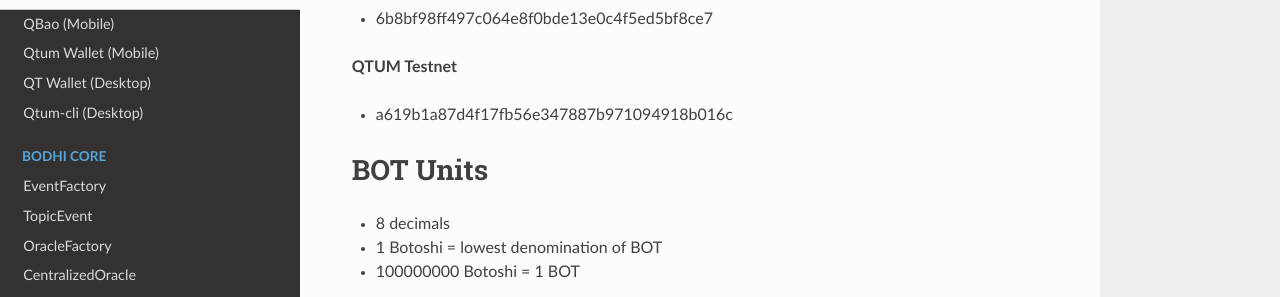
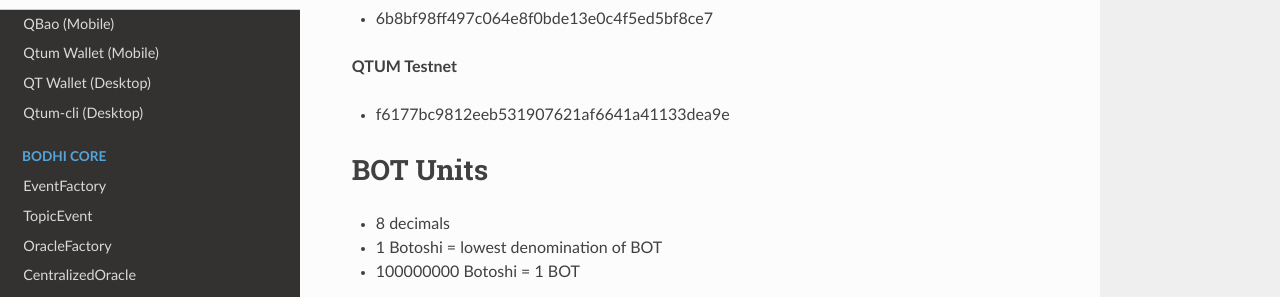
Before and after one commit to bodhiproject/wiki, an MkDocs documentation site: the page built from docs/bodhi_token/info.md, in a window 1280 px wide and 1265 px high. Shown: the part 201-498 px from the top of the window. Built offline with MkDocs 1.6.1, drawn with Linux system fonts in a browser that asks for light colours; nearby versions of some CDN libraries; comment, search, counter and statistics services are not loaded; old or Windows-style settings are respelled for this version of MkDocs.

Commit message:
Update bodhi token address on testnet

```diff
--- a/docs/bodhi_token/info.md
+++ b/docs/bodhi_token/info.md
@@ -6,7 +6,7 @@
 
 **QTUM Testnet**
 
-* a619b1a87d4f17fb56e347887b971094918b016c
+* f6177bc9812eeb531907621af6641a41133dea9e
 
 # BOT Units
 * 8 decimals
```
